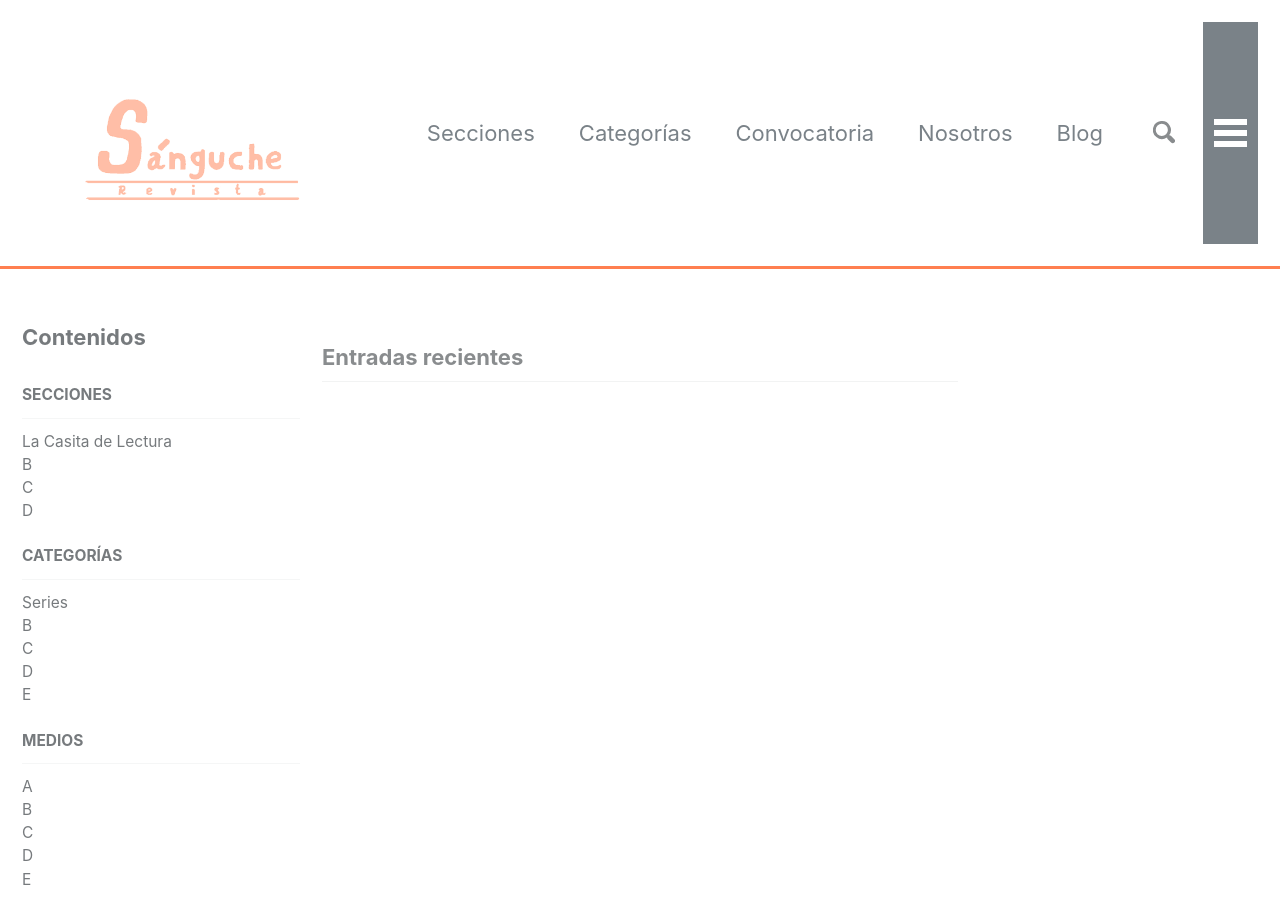
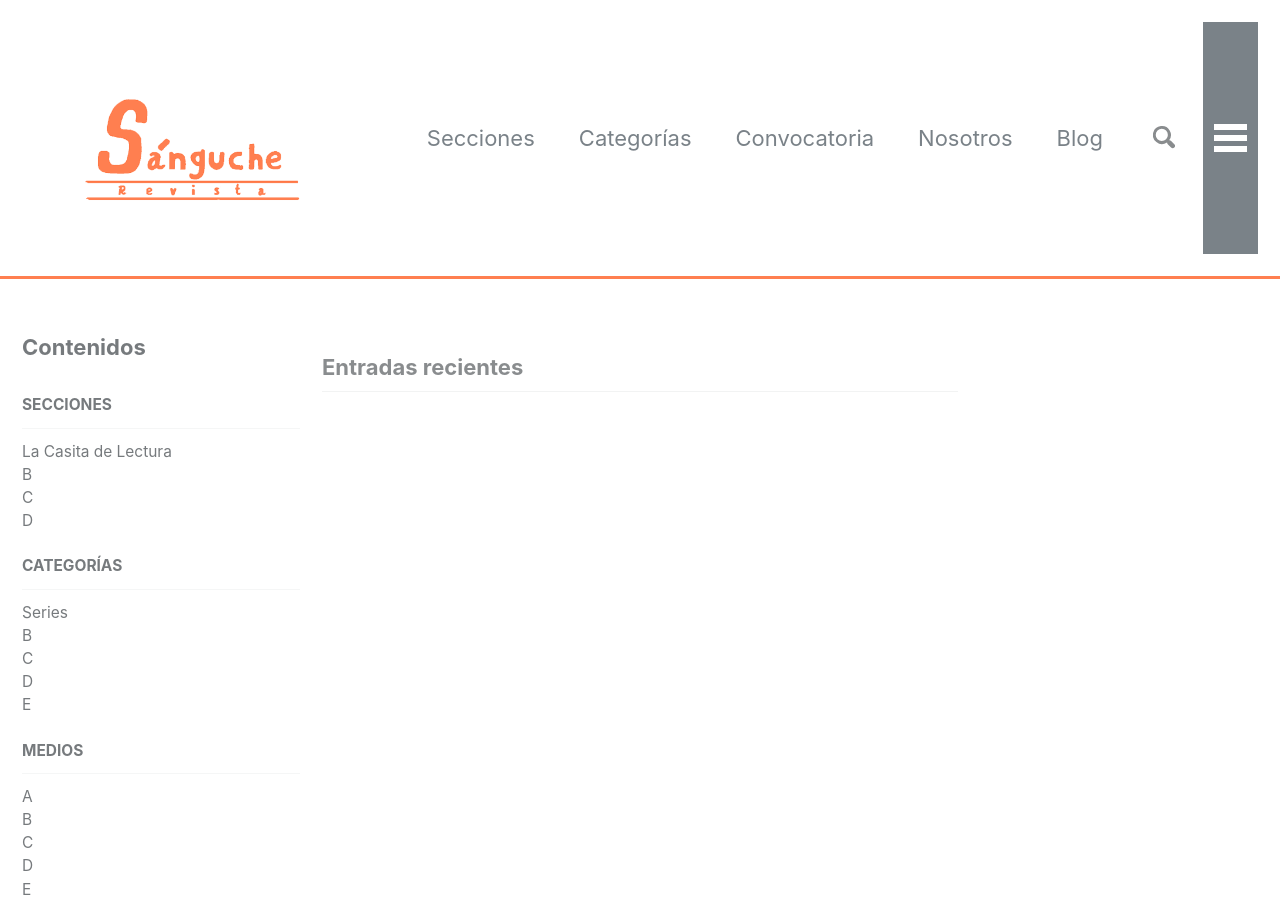
Before and after one commit to sangucherevista/sangucherevista.github.io, a Jekyll site: the page built from index.md, in a window 1280 px wide and 900 px high. Built offline with Jekyll 4.4.1, drawn with Linux system fonts in a browser that asks for light colours; nearby versions of some CDN libraries; the list of posts is cut into pages by our own code.

Commit message:
Updated '_sass/minimal-mistakes/_masthead.scss' via CloudCannon

```diff
--- a/_sass/minimal-mistakes/_masthead.scss
+++ b/_sass/minimal-mistakes/_masthead.scss
@@ -86,11 +86,10 @@
 #logo {
   width: 260px;
   margin-left: 40px;
+  margin-bottom: 10px;
   height: auto;
-  opacity: 0.5;
+  opacity: 1;
   line-height: 200px;
   float: left;
   transition: .3s ease;
-  display: -webkit-box;
-  display: flex;
 }
```
